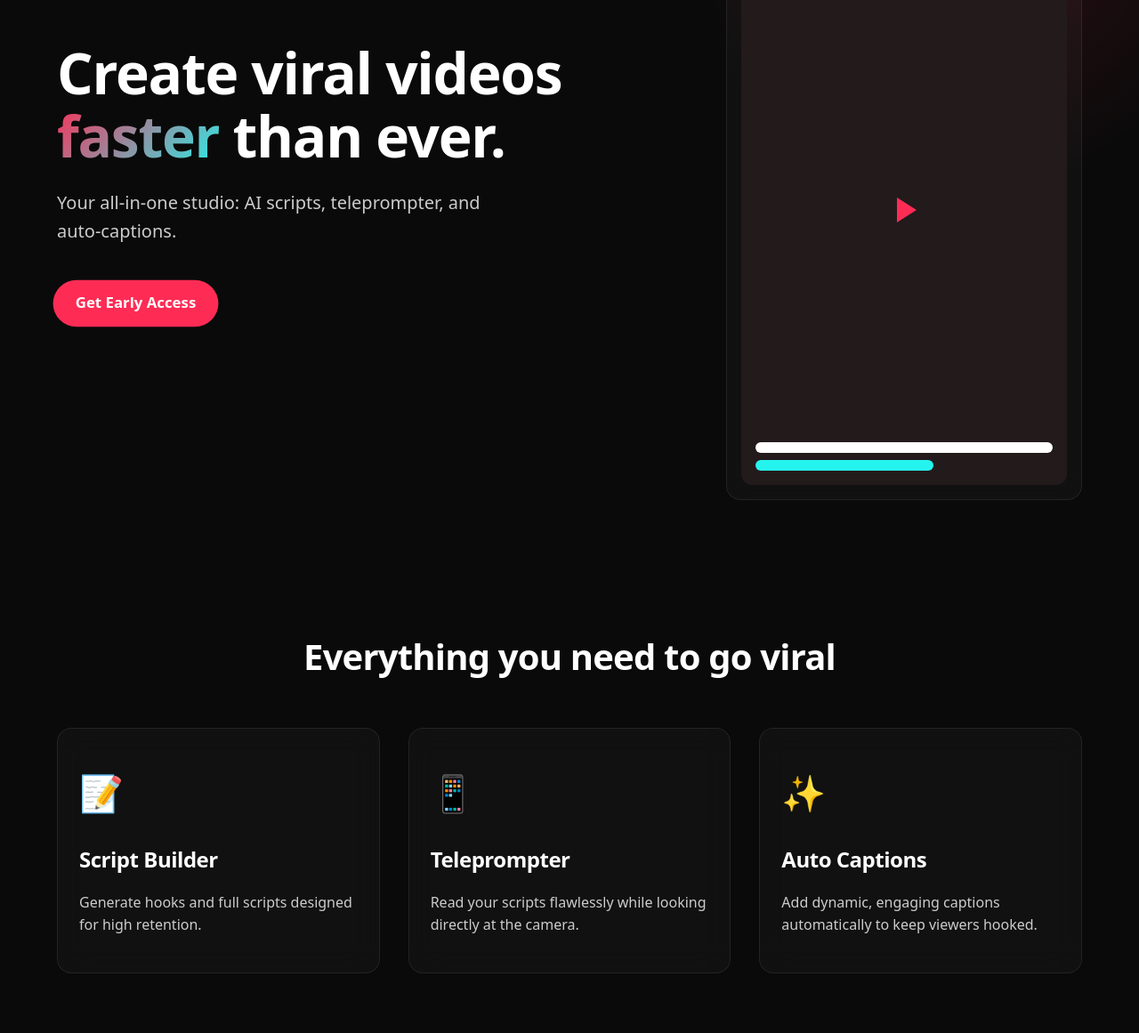
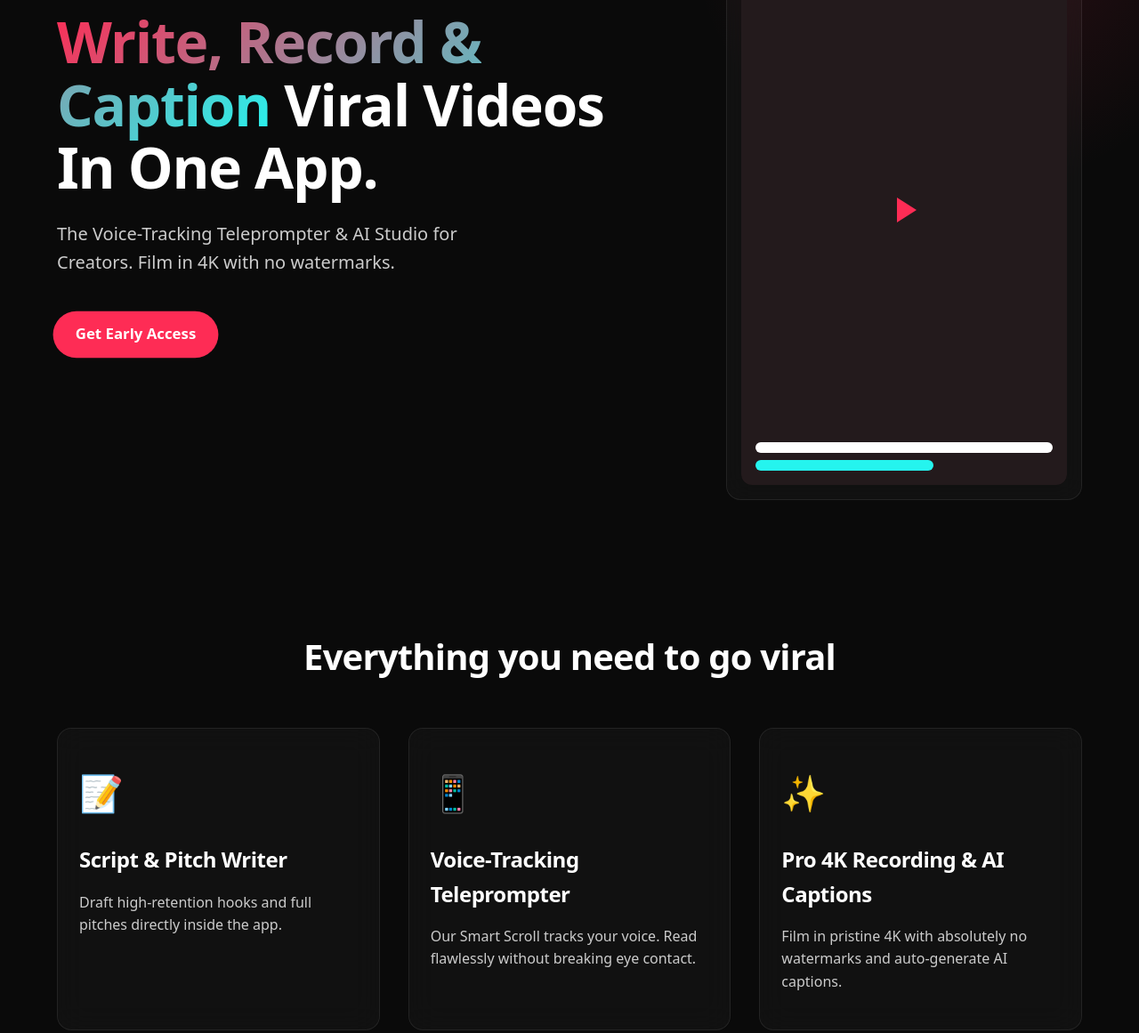
Before and after one commit to anextvid-boop/HookFlow, a website built with Vite: page index.html in a window 1280 px wide. Shown: the part 245-1406 px from the top of the page at 89% size. Built offline with nearby package versions, Linux system fonts and the light colour scheme.

Commit message:
feat: updated copy and assessment based on actual iOS app features

```diff
--- a/index.html
+++ b/index.html
@@ -24,8 +24,8 @@
     <!-- Hero Section -->
     <header class="hero">
       <div class="hero-content">
-        <h1>Create viral videos <span class="text-accent">faster</span> than ever.</h1>
-        <p>Your all-in-one studio: AI scripts, teleprompter, and auto-captions.</p>
+        <h1><span class="text-accent">Write, Record & Caption</span> Viral Videos In One App.</h1>
+        <p>The Voice-Tracking Teleprompter & AI Studio for Creators. Film in 4K with no watermarks.</p>
         <a href="#waitlist" class="btn-primary pulse-btn">Get Early Access</a>
       </div>
       <div class="hero-visual glass-card">
@@ -51,18 +51,18 @@
       <div class="features-grid">
         <div class="feature-card glass-card">
           <div class="feature-icon" style="color: var(--color-accent)">📝</div>
-          <h3>Script Builder</h3>
-          <p>Generate hooks and full scripts designed for high retention.</p>
+          <h3>Script & Pitch Writer</h3>
+          <p>Draft high-retention hooks and full pitches directly inside the app.</p>
         </div>
         <div class="feature-card glass-card">
           <div class="feature-icon" style="color: var(--color-secondary-accent)">📱</div>
-          <h3>Teleprompter</h3>
-          <p>Read your scripts flawlessly while looking directly at the camera.</p>
+          <h3>Voice-Tracking Teleprompter</h3>
+          <p>Our Smart Scroll tracks your voice. Read flawlessly without breaking eye contact.</p>
         </div>
         <div class="feature-card glass-card">
           <div class="feature-icon" style="color: var(--color-primary-text)">✨</div>
-          <h3>Auto Captions</h3>
-          <p>Add dynamic, engaging captions automatically to keep viewers hooked.</p>
+          <h3>Pro 4K Recording & AI Captions</h3>
+          <p>Film in pristine 4K with absolutely no watermarks and auto-generate AI captions.</p>
         </div>
       </div>
     </section>
```
